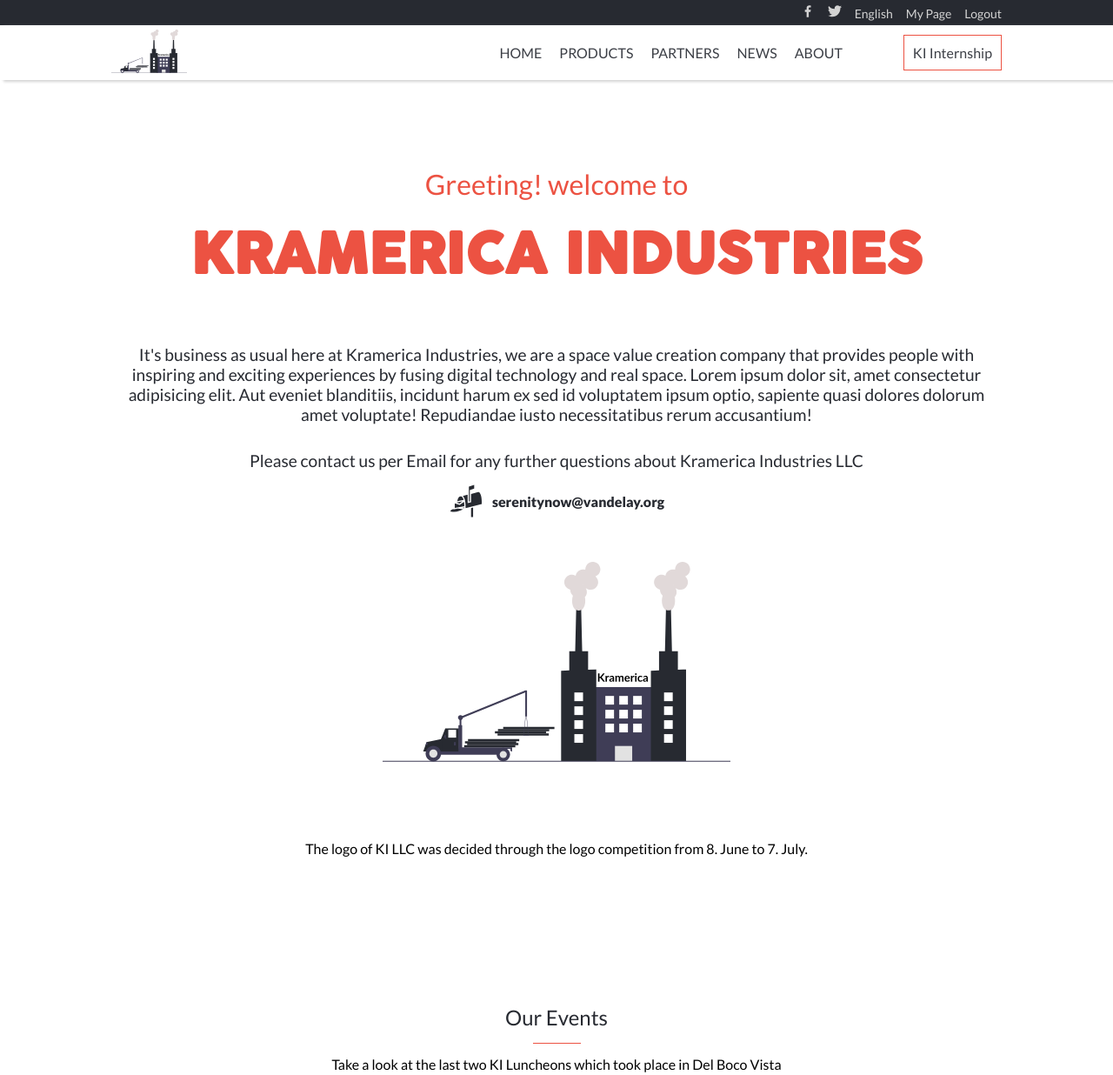
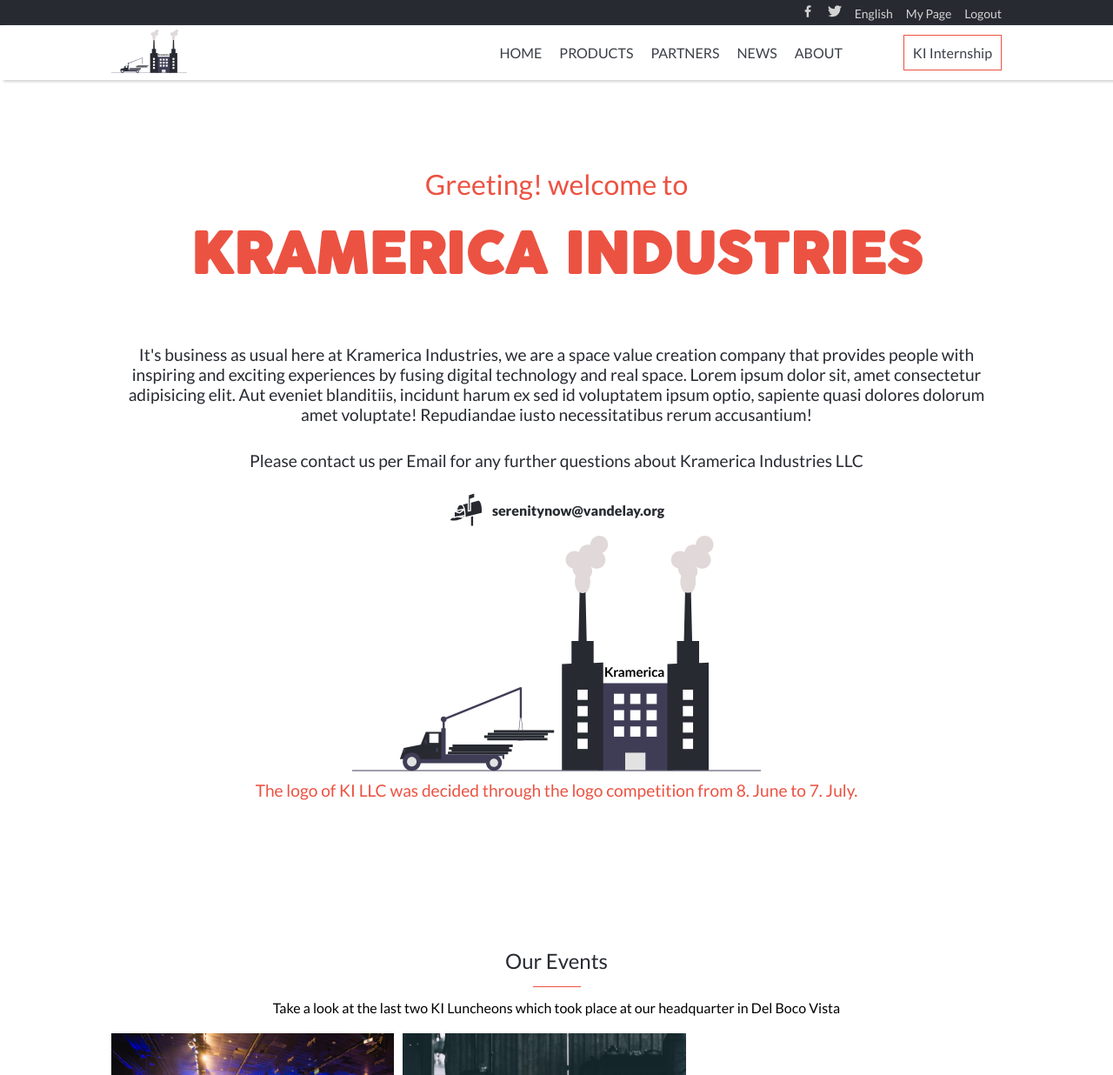
Before and after one commit to nottherealalanturing/KramericaIndustries, a website: page pages/about.html in a window 1280 px wide. Shown: the top 1236 px of the page at 87% size. Drawn offline with Linux system fonts and the light colour scheme.

Commit message:
fix: fix styles across page

```diff
--- a/pages/about.html
+++ b/pages/about.html
@@ -69,17 +69,20 @@
         Industries LLC
       </p>
       <a href="mailto:serenitynow@vandelay.org" class="about-hero-email"><img src="../assets/icons/mail.svg" alt="email"> serenitynow@vandelay.org</a>
+
+      <figure class="logo-figure">
       <img src="../assets/icons/Logo.svg" alt="Logo" class="about-logo" />
-      <p class="about-hero-text-3">
+      <figcaption class="about-hero-text-3">
         The logo of KI LLC was decided through the logo competition from 8. June
         to 7. July.
-      </p>
+      </figcaption>
+    </figure>
     </main>
 
     <section class="about-past">
       <h2 class="about-past-heading">Our Events</h2>
       <p class="about-past-text">
-        Take a look at the last two KI Luncheons which took place in Del Boco
+        Take a look at the last two KI Luncheons which took place at our headquarter in Del Boco
         Vista
       </p>
       <ul class="mt-20">
--- a/styles/styles.css
+++ b/styles/styles.css
@@ -184,7 +184,7 @@ html {
 .hero {
   display: flex;
   flex-direction: column;
-  margin: 100px 15px;
+  padding: 20% 15px;
 }
 
 .hero-text-1 {
@@ -216,7 +216,7 @@ html {
 
 .services {
   background-color: #272a31;
-  padding: 70px 15px;
+  padding: 10% 15px;
   display: flex;
   flex-direction: column;
   align-items: center;
@@ -279,7 +279,7 @@ html {
 }
 
 .employees {
-  padding: 70px 15px;
+  padding: 10% 15px;
   display: flex;
   flex-direction: column;
   align-items: center;
@@ -375,6 +375,13 @@ html {
   gap: 5px;
 }
 
+.index-partners {
+  display: none;
+}
+.index-footer {
+  display: none;
+}
+
 /* About Page */
 
 .about-hero {
@@ -382,7 +389,7 @@ html {
   flex-direction: column;
   justify-content: center;
   align-items: center;
-  padding: 100px 15px;
+  padding: 10% 15px;
 }
 
 .about-hero-text-1 {
@@ -408,10 +415,13 @@ html {
 }
 
 .about-hero-text-3 {
+  font-size: 1.2rem;
   text-align: center;
+  color: #ec5242;
 }
 
 .about-hero-email {
+  margin: 10% 0;
   color: #272a31;
   font-weight: 900;
   text-decoration: none;
@@ -426,8 +436,15 @@ html {
 
 .about-logo {
   width: 400px;
-  padding: 50px;
-  margin-bottom: 40px;
+  padding: 0 15px;
+}
+
+.logo-figure {
+  display: flex;
+  flex-direction: column;
+  align-items: center;
+  justify-content: center;
+  gap: 10px;
 }
 
 .about-past {
@@ -671,7 +688,7 @@ html {
   .hero {
     display: flex;
     flex-direction: column;
-    margin: 100px 10%;
+    padding: 10% 10%;
   }
 
   .hero-text-1 {
@@ -889,8 +906,9 @@ html {
   }
 
   .about-hero-text-3 {
+    font-size: 1.2rem;
     text-align: center;
-    font-size: 1rem;
+    color: #ec5242;
   }
 
   .about-hero-email {
@@ -900,16 +918,24 @@ html {
     display: flex;
     align-items: center;
     gap: 10px;
+    margin: 1% 0;
   }
 
   .about-hero-email img {
     width: 40px;
   }
 
+  .logo-figure {
+    display: flex;
+    flex-direction: column;
+    align-items: center;
+    justify-content: center;
+    gap: 10px;
+    padding: 0 10%;
+  }
+
   .about-logo {
     width: 500px;
-    padding: 50px;
-    margin-bottom: 40px;
   }
 
   .about-past {
```
Also changed, not shown: pages/index.html (+1 -1 lines), assets/icons/coffetable.svg (added), assets/icons/cola.svg (added), assets/icons/rumham.svg (added).
